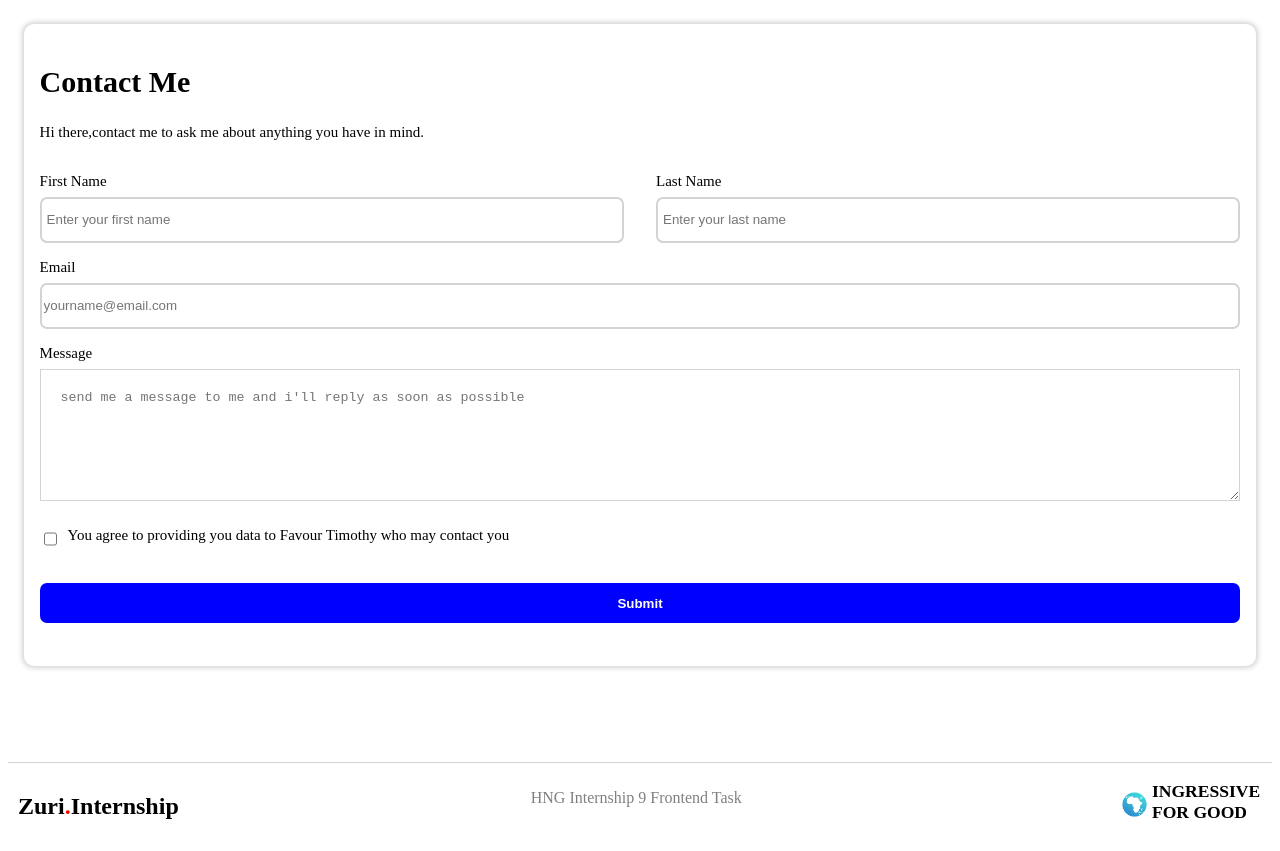
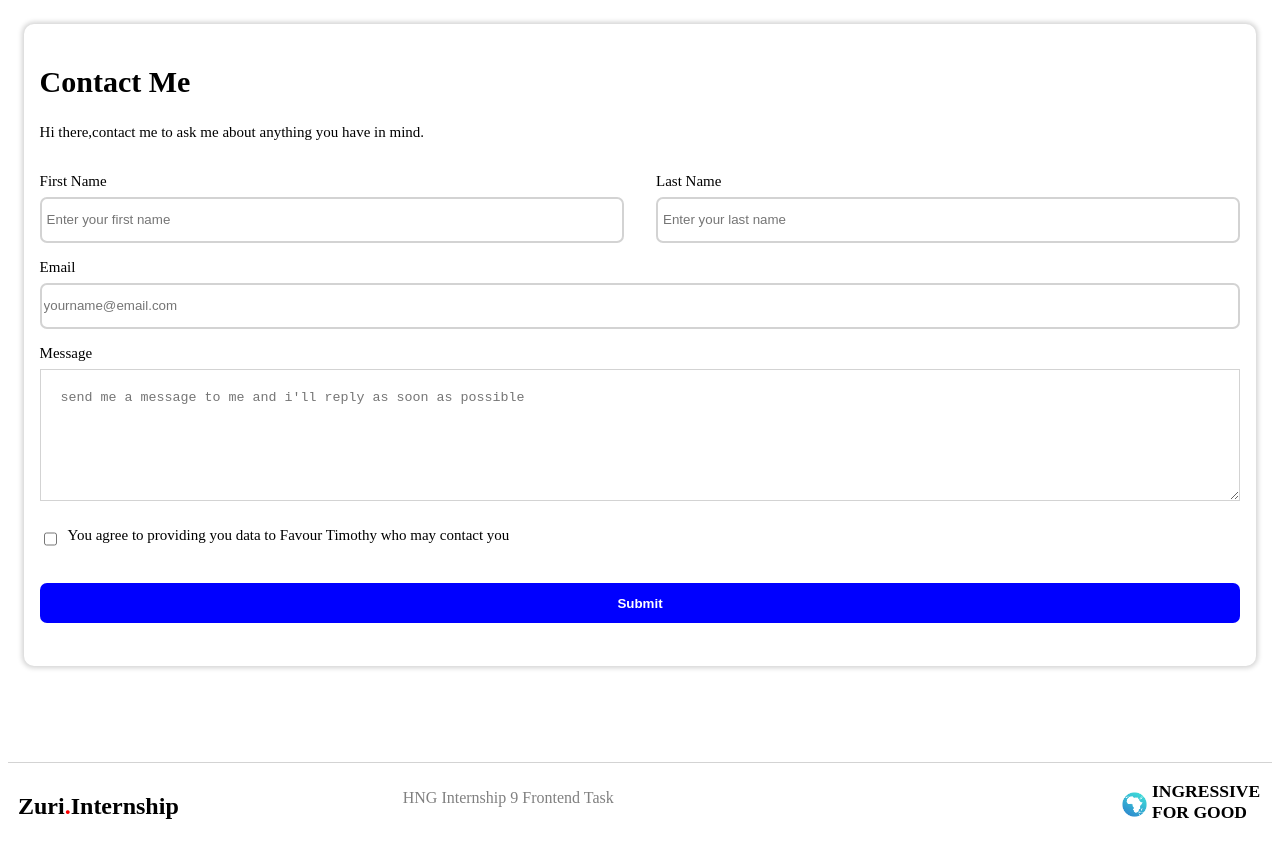
Before and after one commit to wyenelle/hng-page-2022, a React (Vite) app: page /contact in a window 1280 px wide. Built offline with nearby package versions, Linux system fonts and the light colour scheme.

Commit message:
refactor: made adjustment to the footer

```diff
--- a/src/components/footer/Footer.css
+++ b/src/components/footer/Footer.css
@@ -17,7 +17,7 @@
     .first{
         display: flex;
         justify-content: space-between;
-        gap: 22em;
+        gap: 14em;
     }
 }
 .first{
```
